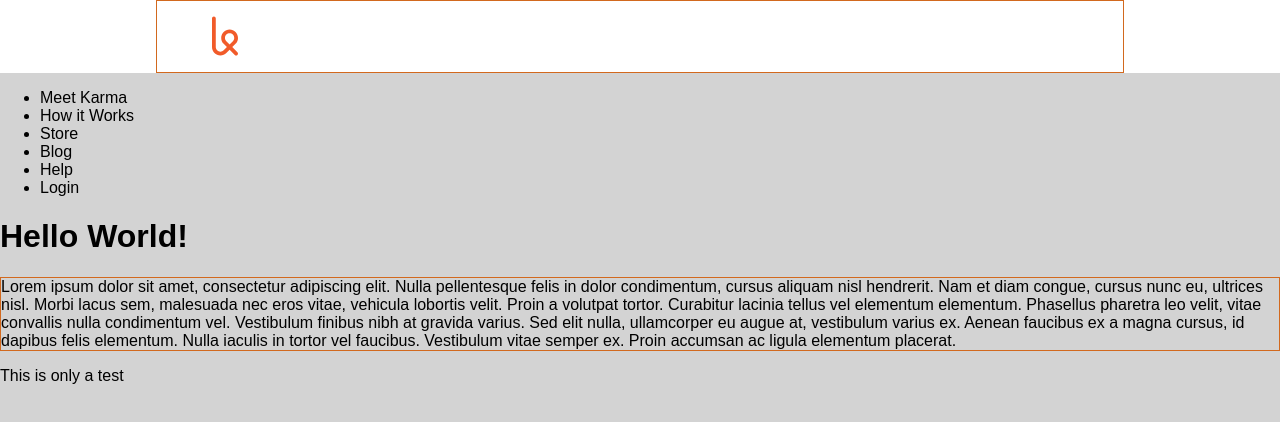
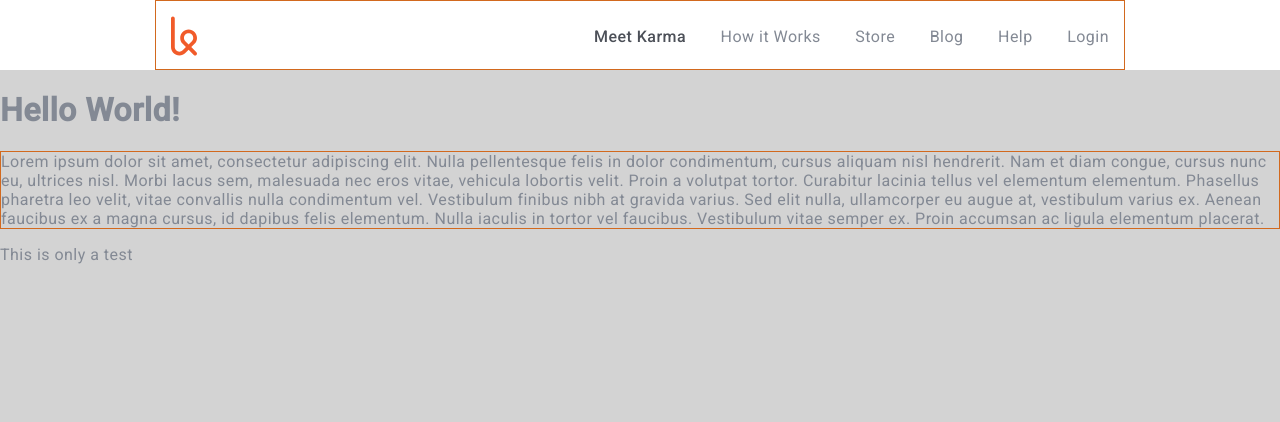
Before and after one commit to lrajcula/Landing-Page, a plain HTML site: page index.html in a window 1280 px wide. Drawn offline with Linux system fonts and the light colour scheme.

Commit message:
constructing nav so the alignment spacing and margins are correct along with css hover actions

```diff
--- a/css/style.css
+++ b/css/style.css
@@ -1,7 +1,9 @@
-.h1 {
-	font-family: helvetica;
-	font-size: 3em;
-	font-color: blue;
+html {
+  box-sizing: border-box;
+  -webkit-font-smoothing: antialiased;
+}
+*, *:before, *:after {
+  box-sizing: inherit;
 }
 body {
     background-color: LightGray;
@@ -14,15 +16,35 @@ div {
 	background-color: #ffffff;
 }
 .top-navigation > .content {
-	width: 966px;
-	height: 71px;
+	width: 970px;
+	height: 70px;
 	margin: 0 auto;
 }
-.content > img {
-	margin-left: 55px;
+div.content {
+	padding: 0px 15px;
+}
+img .logo {
 	height: 70px;
 }
-
-.links {
-
+.top-navigation .links {
+	float: right;
 }
+.top-navigation .links li {
+	display: inline-block;
+	margin-top: 10px;
+	margin-left: 30px;
+}
+.top-navigation .links > .active {
+    color: #4c5058;
+    font-weight: 500;
+}
+.top-navigation .links li:hover {
+	cursor: pointer;
+	color: #333333;
+}
+html, p, body {
+font-family: 'Roboto', sans-serif;
+font-size: 16px;
+color: #838994;
+letter-spacing: 0.03em;
+}
--- a/index.html
+++ b/index.html
@@ -5,19 +5,22 @@
 	<title>Document</title>
 	<link rel="stylesheet" href="css/normalize.css">
 	<link rel="stylesheet" href="css/style.css">
+	<link href='http://fonts.googleapis.com/css?family=Roboto:400,500,300' rel='stylesheet' type='text/css'>
 </head>
-<body>
 <nav class="top-navigation">
-<div class="content"><img src="images/karma-logo copy.svg" alt="logo" width="26px" height="70px" margin-left="55px">
-</div></nav>
+	<div class="content">
 		<ul class="links">
-<li>Meet Karma</li>
+			<li class="active">Meet Karma</li>
 			<li>How it Works</li>
 			<li>Store</li>
 			<li>Blog</li>
 			<li>Help</li>
 			<li>Login</li>
 		</ul>
+		<img class="logo" src="images/karma-logo copy.svg" alt="logo" width="26px" height="70px">
+	</div>
+</nav>
+<body>
 	<h1>Hello World!</h1>
 	<div>Lorem ipsum dolor sit amet, consectetur adipiscing elit. Nulla pellentesque felis in dolor condimentum, cursus aliquam nisl hendrerit. Nam et diam congue, cursus nunc eu, ultrices nisl. Morbi lacus sem, malesuada nec eros vitae, vehicula lobortis velit. Proin a volutpat tortor. Curabitur lacinia tellus vel elementum elementum. Phasellus pharetra leo velit, vitae convallis nulla condimentum vel. Vestibulum finibus nibh at gravida varius. Sed elit nulla, ullamcorper eu augue at, vestibulum varius ex. Aenean faucibus ex a magna cursus, id dapibus felis elementum. Nulla iaculis in tortor vel faucibus. Vestibulum vitae semper ex. Proin accumsan ac ligula elementum placerat.</div>
 	<p>This is only a test</p>
```
Lines whose indentation alone changed are shown as unchanged.
